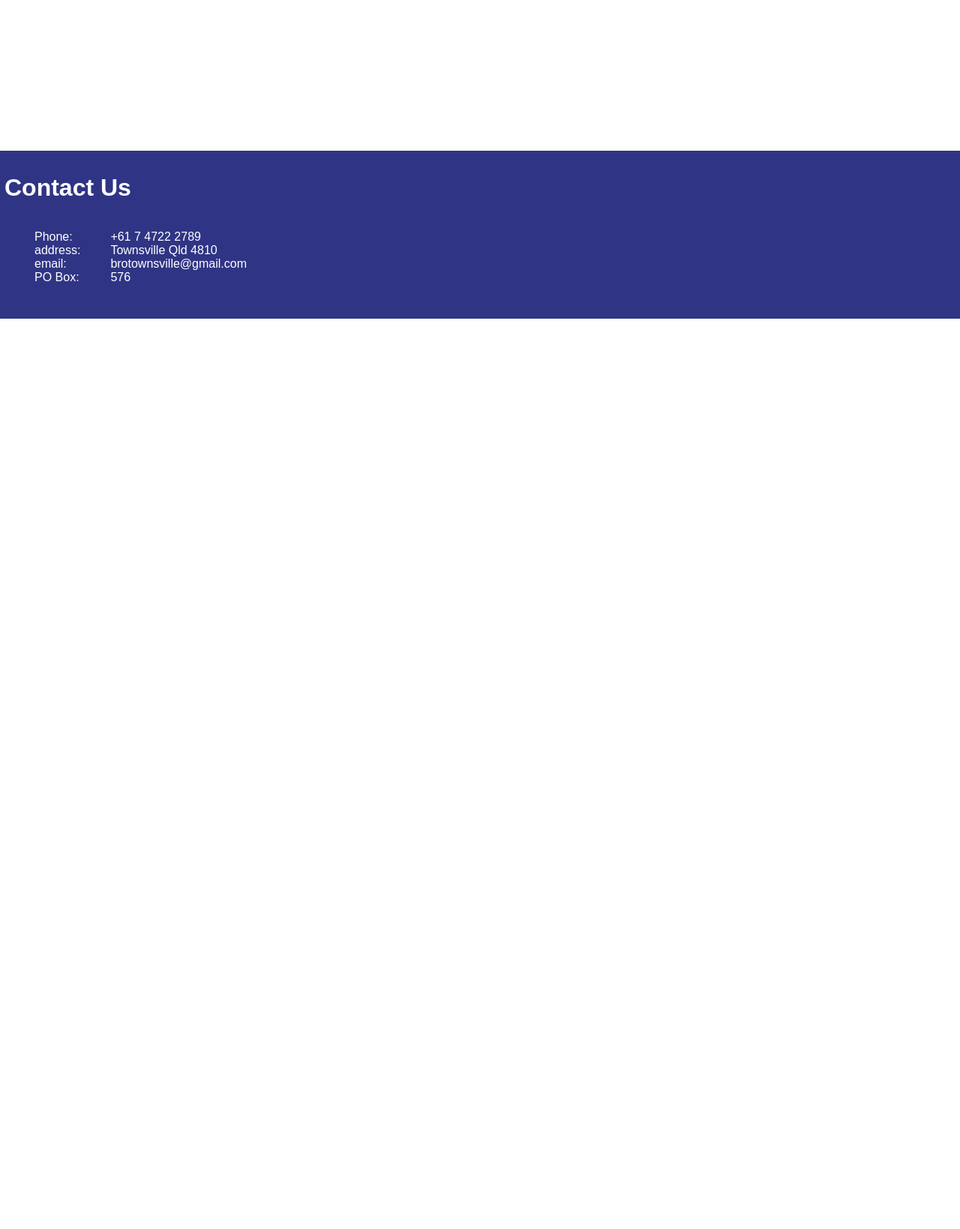
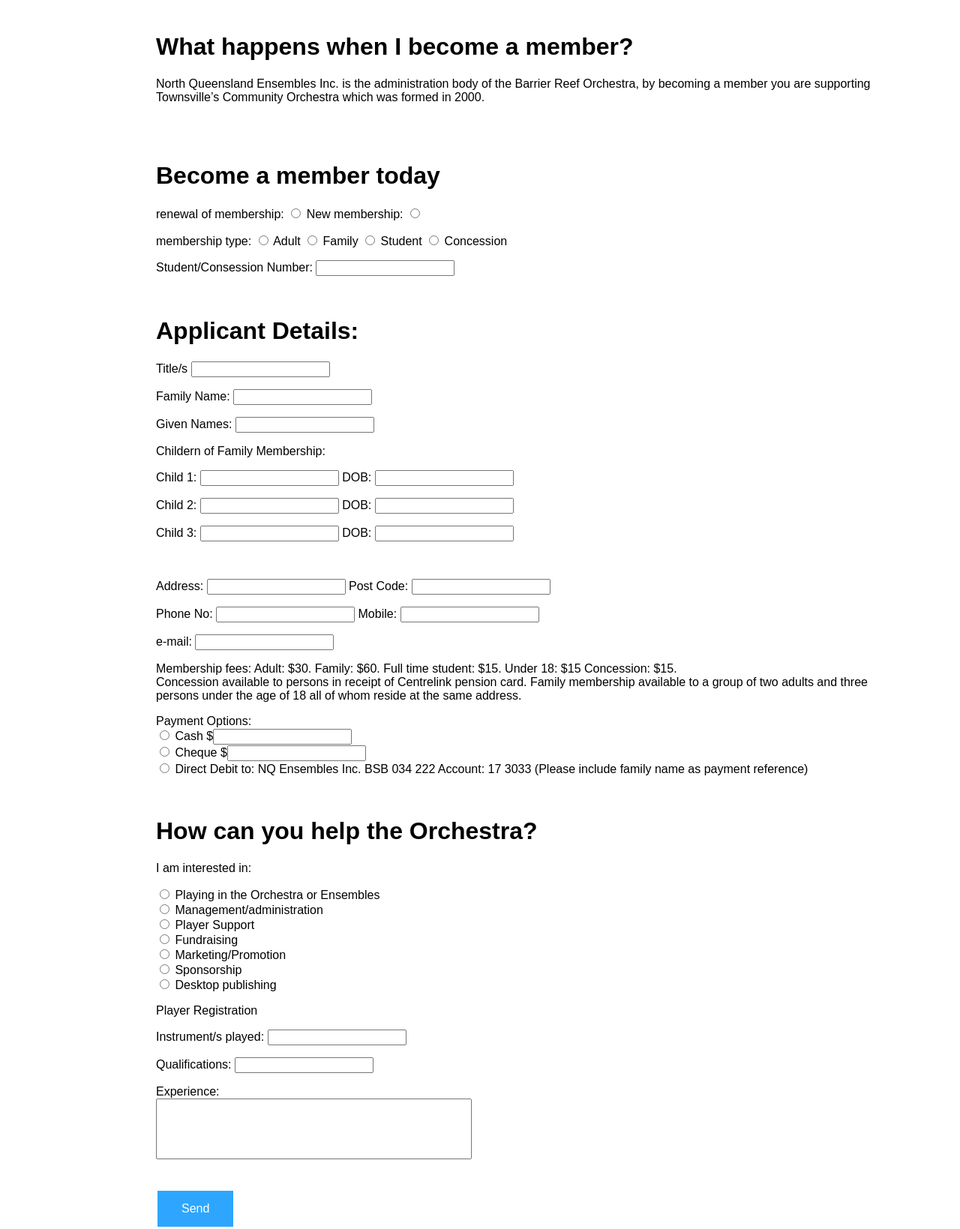
Before and after one commit to JoshuaGale/Assignment2, a plain HTML site: page site/sign_up.html in a window 1280 px wide. Shown: the part 214-1853 px from the top of the page at 75% size. Before the commit the page ends 804 px from the top, so only its background shows below. Drawn offline with Linux system fonts and the light colour scheme.

Commit message:
Developed the sign up page
Transformed the word document into an electronic form so users may apply
for a membership online.

```diff
--- a/site/main_javascript.js
+++ b/site/main_javascript.js
@@ -81,6 +81,8 @@ function checkInput(){
 
 	if (firstName == "" || lastName == "" || email == "" || comment == ""){
 			alert("Please ensure that you have entered your first name, last name, email, and comment");
+	} else {
+		alert("Thankyou for sending us your message.")
 	}
 	if (firstName == "") {
 		document.getElementById("messageFirstName").style.backgroundColor = "rgba(238, 215, 58, 0.3)";
--- a/site/sign_up.html
+++ b/site/sign_up.html
@@ -24,7 +24,54 @@
 </div>
 
 <div id="content">
-
+  <div class="contactBox">
+    <h1>What happens when I become a member?</h1>
+    <p>North Queensland Ensembles Inc. is the administration body of the Barrier Reef Orchestra, by becoming a member you are supporting Townsville’s Community Orchestra which was formed in 2000.</p>
+  </div>
+  <div class="contactBox">
+    <h1>Become a member today</h1>
+    <form>
+      <p>renewal of membership: <input type="radio" name="membership">    New membership: <input type="radio" name="membership"></p>
+      <p>membership type: <input type="radio" name="membershipType"> Adult <input type="radio" name="membershipType"> Family <input type="radio" name="membershipType"> Student <input type="radio" name="membershipType"> Concession</p>
+      <p>Student/Consession Number: <input type="text"></p>
+      <br>
+      <h1>Applicant Details:</h1>
+      <p>Title/s <input type="text"></p>
+      <p>Family Name: <input id="membershipFamilyName" type="text" name="familyName"></p></p>
+      <p>Given Names: <input id="membershipGivenName" type="text" name="givenNames"></p></p>
+      <p>Childern of Family Membership:</p>
+      <p>Child 1: <input type="text"> DOB: <input type="text"></p>
+      <p>Child 2: <input type="text"> DOB: <input type="text"></p>
+      <p>Child 3: <input type="text"> DOB: <input type="text"></p>
+      <br>
+      <p>Address: <input type="text"> Post Code: <input type="text"></p>
+      <p>Phone No: <input type="text"> Mobile: <input type="text"></p>
+      <p>e-mail: <input text="text"></p>
+      <p>Membership fees: Adult: $30.  Family: $60. Full time student: $15. Under 18: $15 Concession: $15.<br>
+        Concession available to persons in receipt of Centrelink pension card. Family membership available to a group of two adults and three persons under the age of 18 all of whom reside at the same address.</p>
+      <p>Payment Options: <br><input type="radio" name="paymentType"> Cash $<input type="text"> <br>
+        <input type="radio" name="paymentType"> Cheque $<input text="text"><br>
+        <input type="radio" name="paymentType"> Direct Debit to: NQ Ensembles Inc.  BSB 034 222  Account: 17 3033 (Please include family name as payment reference)</p>
+        <br>
+        <h1>How can you help the Orchestra?</h1>
+        <p>I am interested in:</p>
+        <p>
+            <input type="radio" name="interestedRole"> Playing in the Orchestra or Ensembles<br>
+            <input type="radio" name="interestedRole"> Management/administration<br>
+            <input type="radio" name="interestedRole"> Player Support<br>
+            <input type="radio" name="interestedRole"> Fundraising<br>
+            <input type="radio" name="interestedRole"> Marketing/Promotion<br>
+            <input type="radio" name="interestedRole"> Sponsorship<br>
+            <input type="radio" name="interestedRole"> Desktop publishing
+        </p>
+        <p>Player Registration</p>
+          <p>Instrument/s played: <input type="text"></p>
+          <p>Qualifications: <input type="text" cols=50></p>
+          <p>Experience: <br><textarea cols=50 rows=5></textarea></p>
+          <br>
+  <input class="button" type="button" value="Send" onclick="checkInput();">
+    </form>
+  </div>
 </div>
 
 <div class="blankBox"></div>
```
Also changed, not shown: site/index.html (+1 -1 lines).
